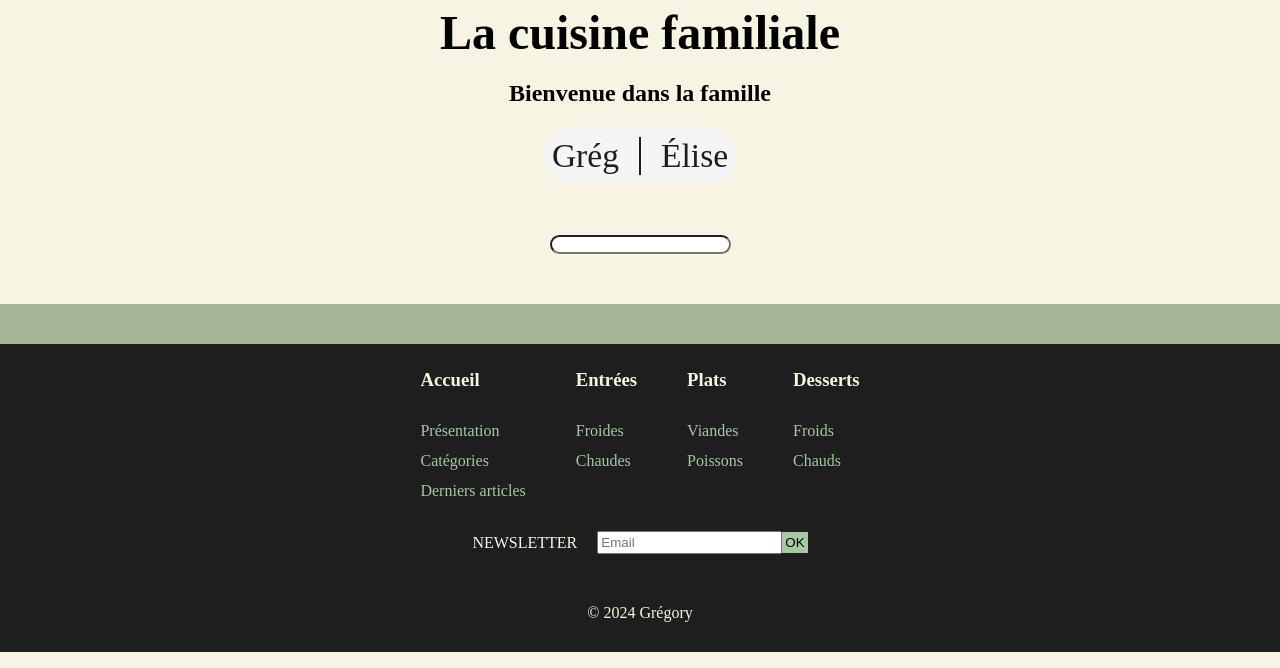
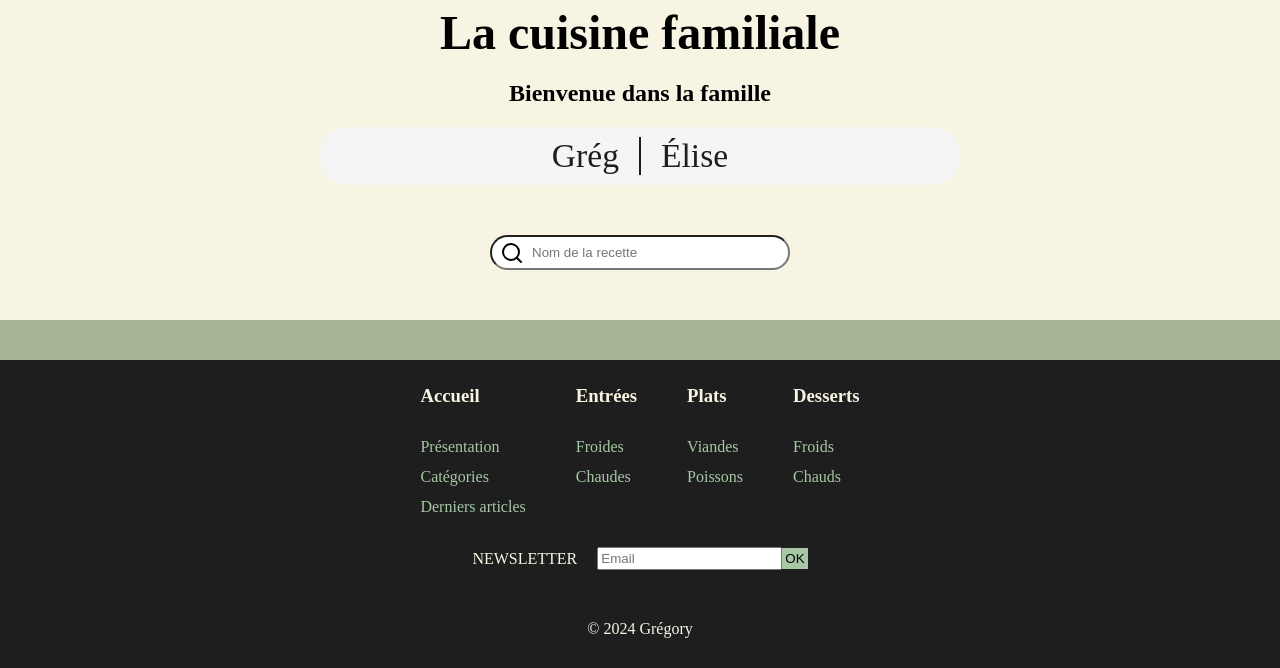
Before and after one commit to GregoryVDev/BlogCuisine, a PHP site: page / in a window 1280 px wide. Shown: the part 641-1309 px from the top of the page. Run offline with PHP 8.4, Linux system fonts and the light colour scheme.

Commit message:
Edited search input for header

```diff
--- a/src/css/index.css
+++ b/src/css/index.css
@@ -79,7 +79,7 @@ h2 {
   background: var(--color3);
   gap: 20px;
   padding: 10px;
-  width: 15%;
+  width: 50%;
   margin: auto;
 }
 
@@ -100,10 +100,24 @@ header a:hover {
   color: var(--color5);
 }
 
+.container-search {
+  display: flex;
+  position: relative;
+  max-width: 300px;
+  margin: auto;
+}
+
+.container-search img {
+  position: absolute;
+  left: 10px;
+  bottom: 55px;
+}
+
 #search {
   margin: 50px auto;
-  display: flex;
   border-radius: 50px;
+  padding: 8px 8px 8px 40px;
+  width: 100%;
 }
 
 /* ----------------------
--- a/src/template/header.php
+++ b/src/template/header.php
@@ -31,5 +31,9 @@
         <div class="dr"></div>
         <p><a href="#">Élise</a></p>
     </div>
-    <input type="search" name="search" id="search">
+    <div class="container-search">
+        <img src="../img/logos/search.svg" alt="Recherche">
+        <input type="search" name="search" id="search" placeholder="Nom de la recette">
+    </div>
+
 </header>
```
Also changed, not shown: src/img/logos/search.svg (added).
